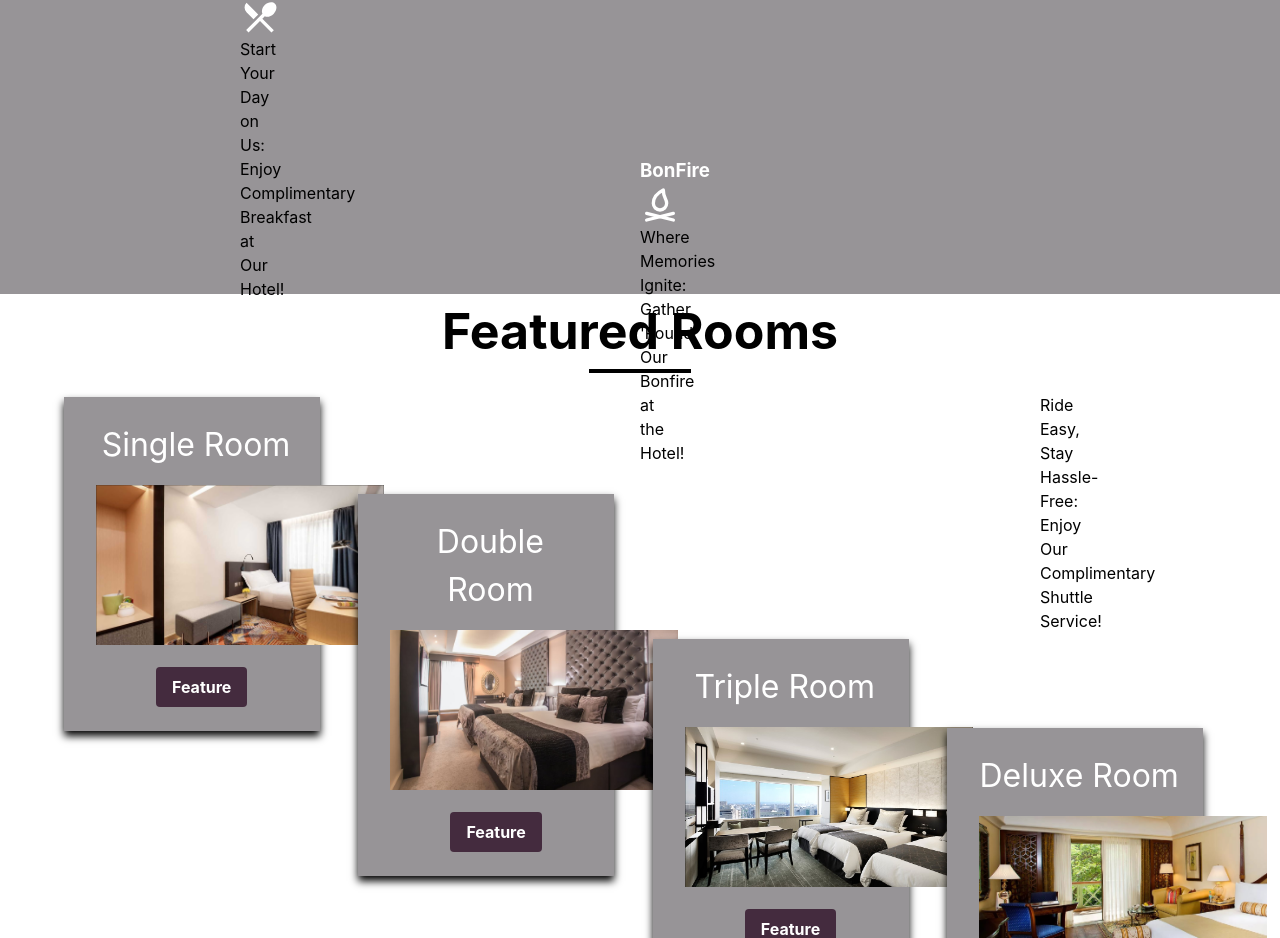
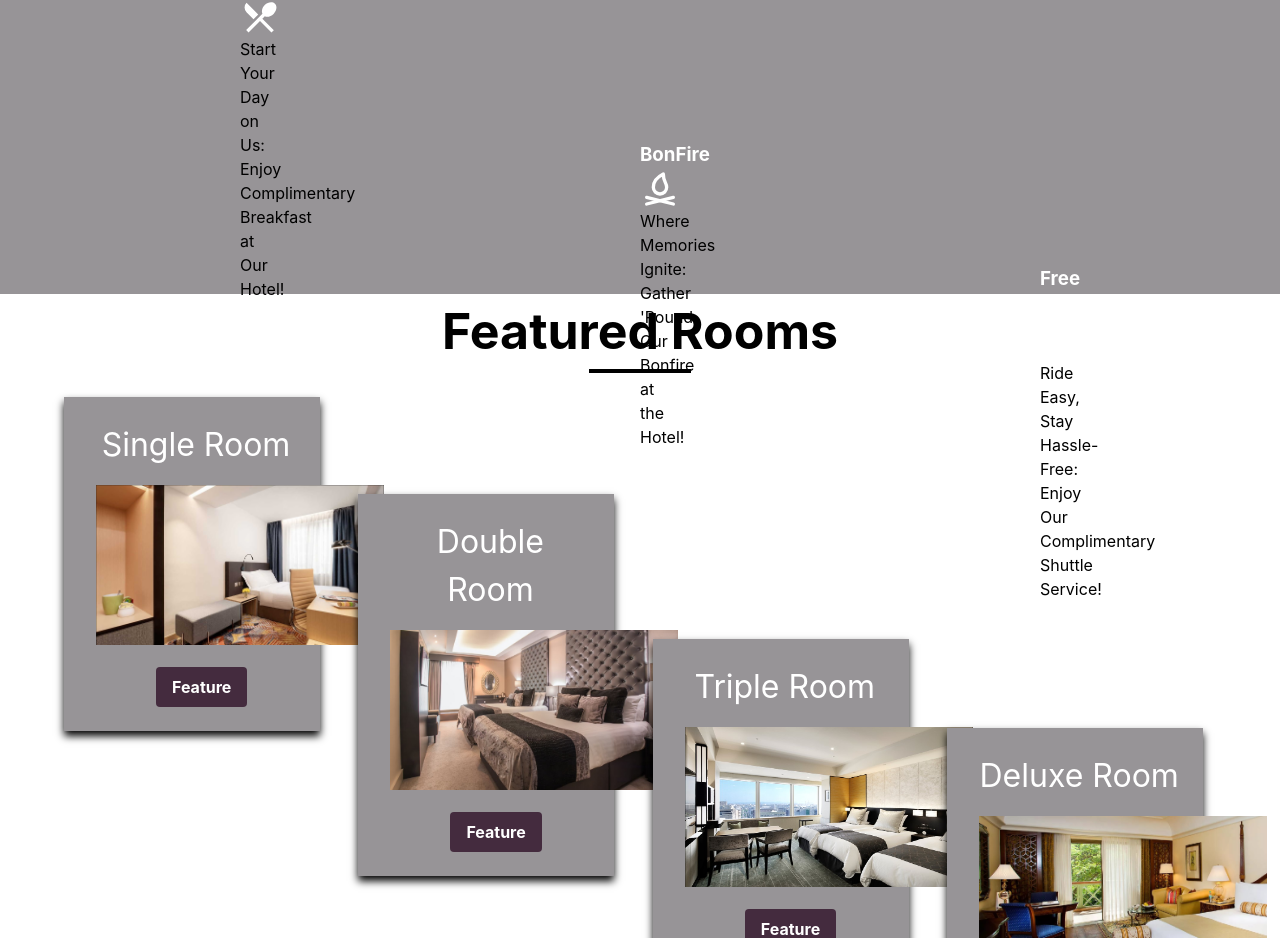
Before and after one commit to nidhidew/Resortle, a React (Create React App) app in the folder ResortBooking/resort_booking/: page / in a window 1280 px wide. Shown: the part 1133-2071 px from the top of the page. Built offline with nearby package versions, Linux system fonts and the light colour scheme; the HTML template or start-up script is replaced by a standard one.

Commit message:
ui update for home page

```diff
--- a/ResortBooking/resort_booking/src/App.css
+++ b/ResortBooking/resort_booking/src/App.css
@@ -96,17 +96,17 @@
 }
 .container_3{
   padding-left: 40rem;
-  margin-top: -9rem;
+  margin-top: -10rem;
   margin-right: 70rem;
 }
 .container_4{
   padding-left: 65rem;
-  margin-top: -10.5rem;
+  margin-top: -11.5rem;
   margin-right: 43rem;
 }
 .container_5{
   padding-left: 92rem;
-  margin-top: -10rem;
+  margin-top: -11rem;
   margin-right: 5rem;
 }
 .img_6{
@@ -445,3 +445,7 @@ select,input,option{
   width: auto;
   height: 883px !important;
 }
+.icon-home-services{
+  padding-top: 5%;
+  padding-bottom: 5%;
+}
--- a/ResortBooking/resort_booking/src/Components/Lending/Home.jsx
+++ b/ResortBooking/resort_booking/src/Components/Lending/Home.jsx
@@ -37,22 +37,22 @@ const Home = () => {
           <p className="underline_container_2"></p>
           <div className="container_2">
           <h3 className="c2_text">Free Breakfast</h3>
-          <MdLocalDining className="homeicon"/>
+          <div className="icon-home-services"><MdLocalDining className="homeicon"/></div>
           <p>Start Your Day on Us: Enjoy Complimentary Breakfast at Our Hotel!</p>
         </div>
         <div className="container_3">
           <h3 className="c2_text">BonFire</h3>
-          <TbCampfire className="homeicon"/>
+          <div className="icon-home-services"><TbCampfire className="homeicon"/></div>
           <p>Where Memories Ignite: Gather 'Round Our Bonfire at the Hotel!</p>
         </div>
         <div className="container_4">
           <h3 className="c2_text">Free Shuttle</h3>
-          <FaBus className="homeicon"/>
+          <div className="icon-home-services"><FaBus className="homeicon"/></div>
           <p>Ride Easy, Stay Hassle-Free: Enjoy Our Complimentary Shuttle Service!</p>
         </div>
         <div className="container_5">
           <h3 className="c2_text">Free Cocktails</h3>
-          <FaCocktail className="homeicon"/>
+          <div className="icon-home-services"><FaCocktail className="homeicon"/></div>
           <p>Indulge in Luxury: Cocktails on the House!</p>
         </div>
         </div>
```
